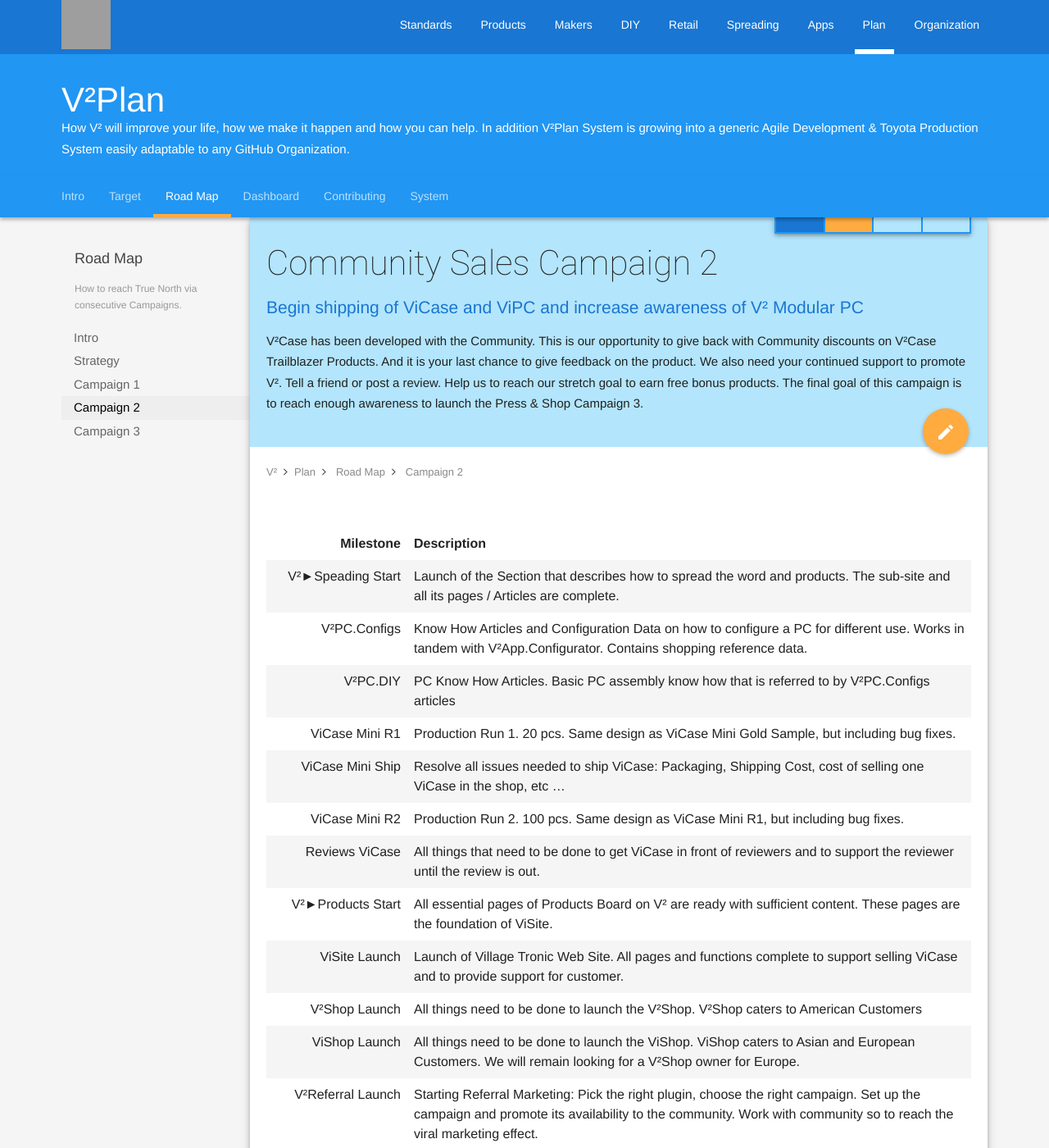
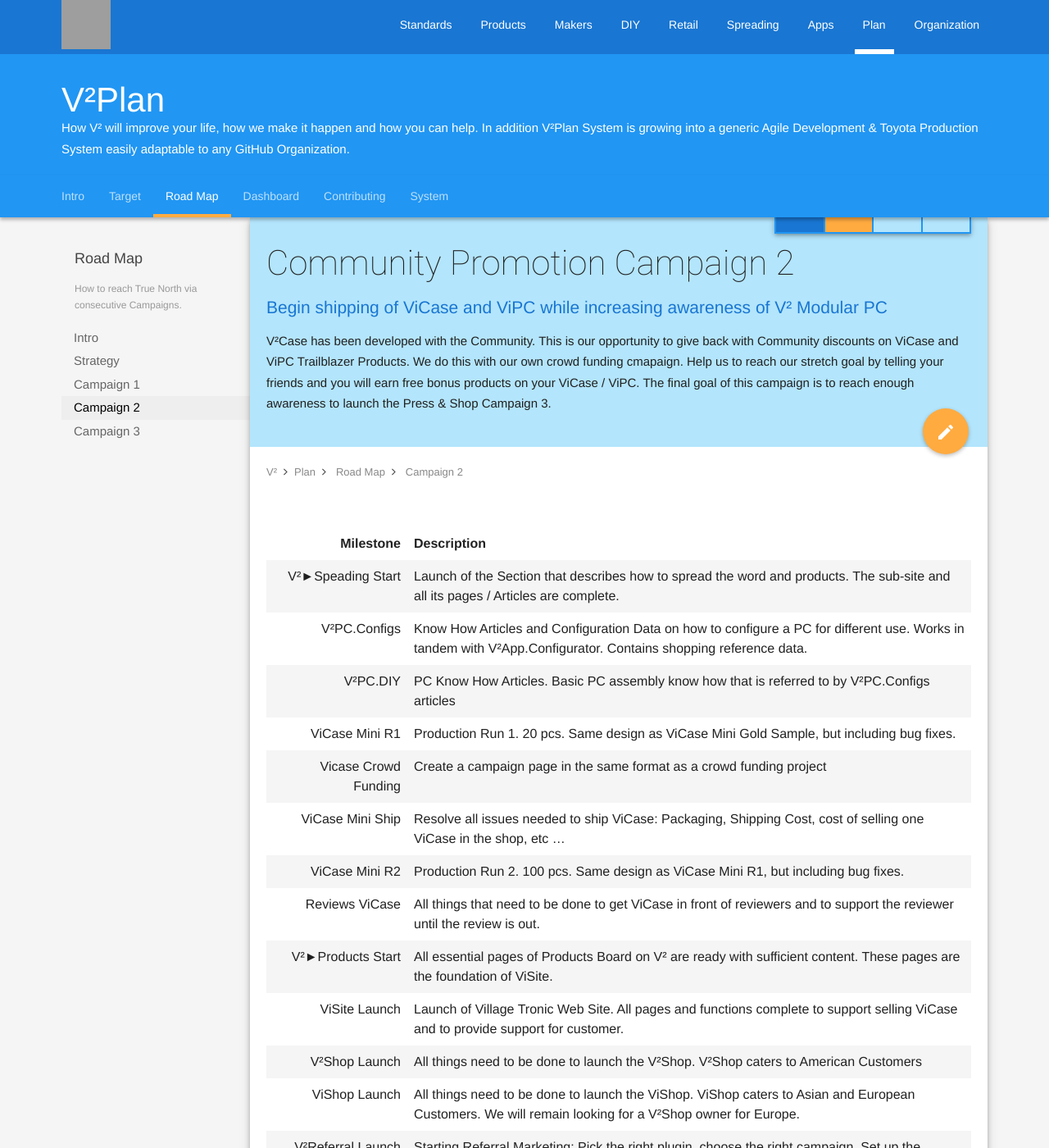
Before and after one commit to V-Squared/v2-Plan, a Jekyll site: the page built from road-map/campaign02.md, in a window 1280 px wide and 1400 px high. Shown: the whole window at 82% size. Built offline with Jekyll 4.4.1, drawn with Linux system fonts in a browser that asks for light colours; grey boxes are pictures that could not be loaded.

Commit message:
tuning introduction / add vrowd funding milestone

```diff
--- a/road-map/campaign02.md
+++ b/road-map/campaign02.md
@@ -1,8 +1,8 @@
 ---
 layout: page
-title: Community Sales Campaign 2
-subtitle: Begin shipping of ViCase and ViPC and increase awareness of V² Modular PC
-abstract: V²Case has been developed with the Community. This is our opportunity to give back with Community discounts on V²Case Trailblazer Products. And it is your last chance to give feedback on the product. We also need your continued support to promote V². Tell a friend or post a review. Help us to reach our stretch goal to earn free bonus products. The final goal of this campaign is to reach enough awareness to launch the Press & Shop Campaign 3.
+title: Community Promotion Campaign 2
+subtitle: Begin shipping of ViCase and ViPC while increasing awareness of V² Modular PC
+abstract: V²Case has been developed with the Community. This is our opportunity to give back with Community discounts on ViCase and ViPC Trailblazer Products. We do this with our own crowd funding cmapaign. Help us to reach our stretch goal by telling your friends and you will earn free bonus products on your ViCase / ViPC. The final goal of this campaign is to reach enough awareness to launch the Press & Shop Campaign 3.
 issueNo: 98
 readiness:
    - is-complete
@@ -20,6 +20,7 @@ readiness:
 |         V²PC.Configs | Know How Articles and Configuration Data on how to configure a PC for different use. Works in tandem with V²App.Configurator. Contains shopping reference data.                                                           |
 |             V²PC.DIY | PC Know How Articles. Basic PC assembly know how that is referred to by V²PC.Configs articles                                                                                                                             |
 |       ViCase Mini R1 | Production Run 1. 20 pcs. Same design as ViCase Mini Gold Sample, but including bug fixes.                                                                                                                                |
+| Vicase Crowd Funding | Create a campaign page in the same format as a crowd funding project |
 |     ViCase Mini Ship | Resolve all issues needed to ship ViCase: Packaging, Shipping Cost, cost of selling one ViCase in the shop, etc ...                                                                                                       |
 |       ViCase Mini R2 | Production Run 2. 100 pcs. Same design as ViCase Mini R1, but including bug fixes.                                                                                                                                        |
 |       Reviews ViCase | All things that need to be done to get ViCase in front of reviewers and to support the reviewer until the review is out.                                                                                                  |
```
